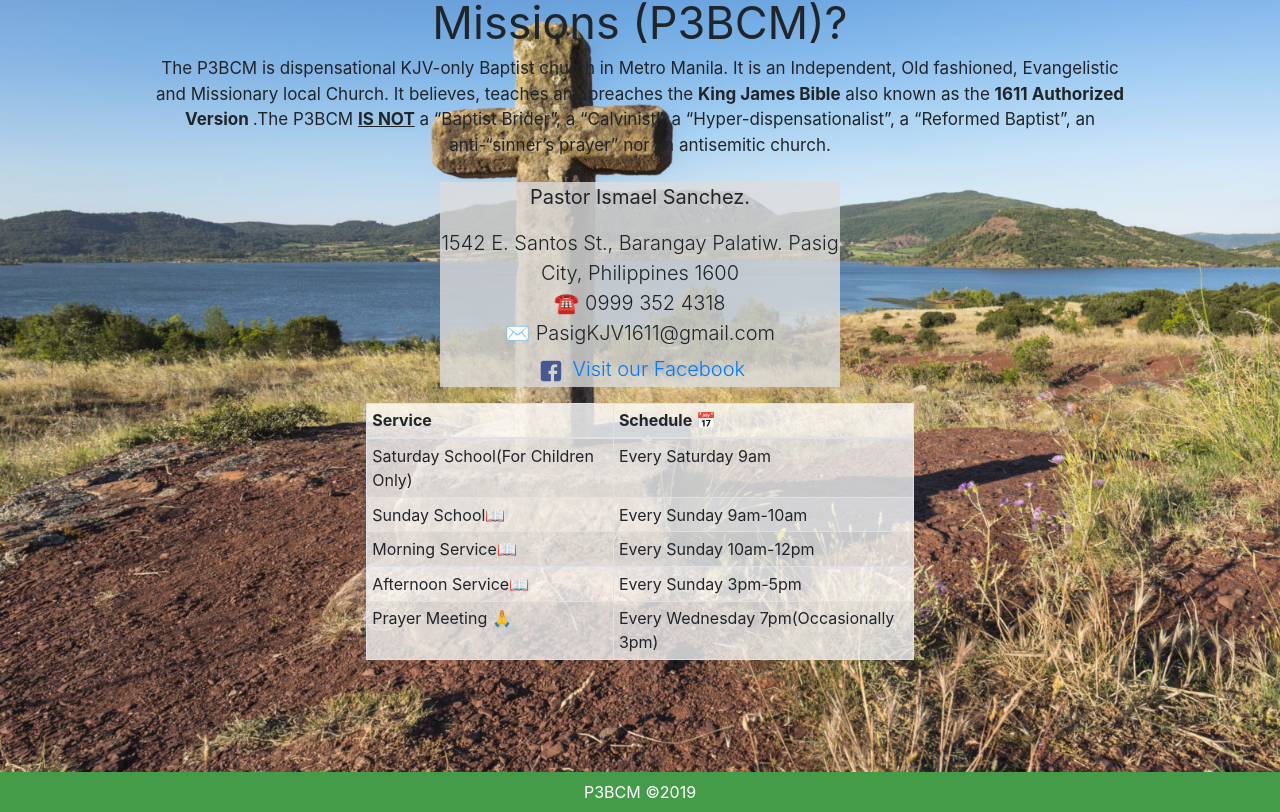
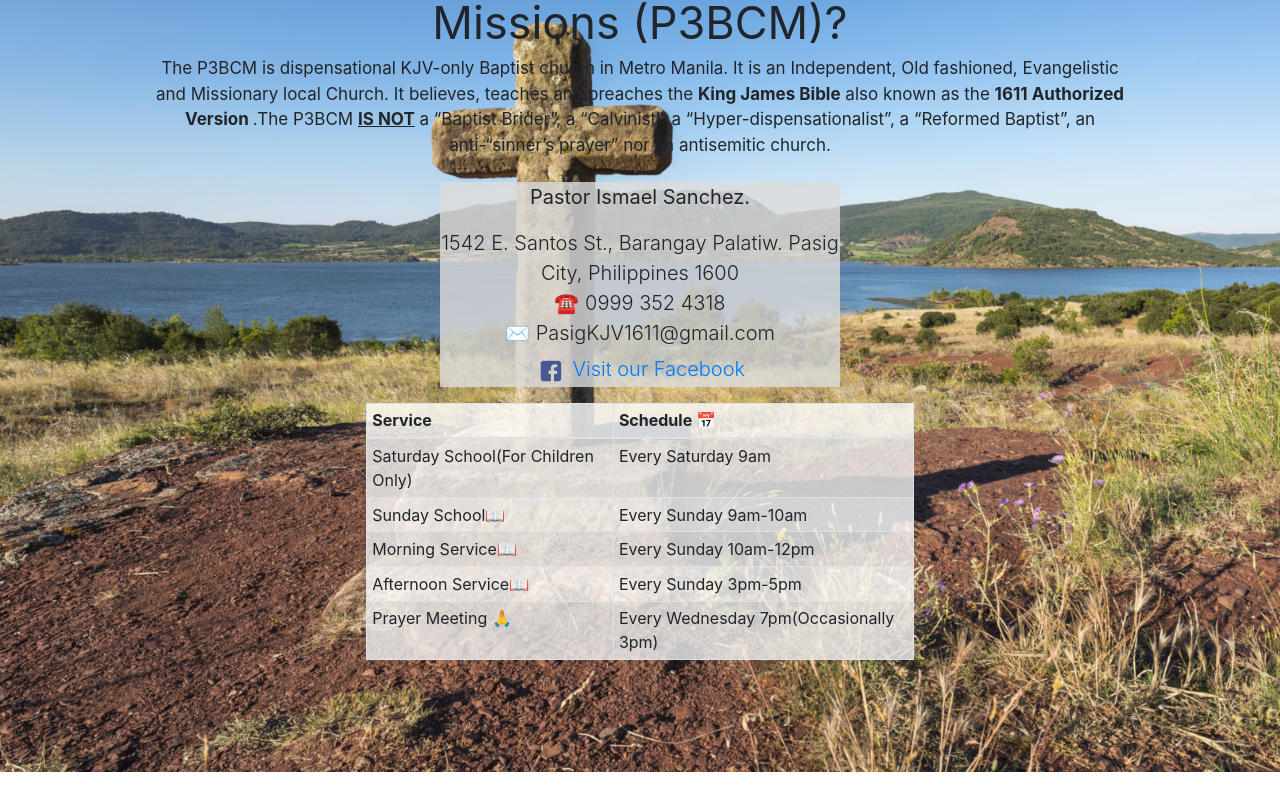
Before and after one commit to gitmarcalinascris/av1611, a React (Create React App) app: page / in a window 1280 px wide. Shown: the part 243-1055 px from the top of the page. After the commit the page ends 1015 px from the top, so only its background shows below. Built offline with nearby package versions, Linux system fonts and the light colour scheme.

Commit message:
uploaded the firebase and footer js

```diff
--- a/src/App.js
+++ b/src/App.js
@@ -1,5 +1,5 @@
 import React from 'react';
-import { Header, Footer } from "./Components/Layout"
+import { Header } from "./Components/Layout"
 import { Route, Switch } from 'react-router-dom'
 import Home from './Components/Home'
 import SOF from './Components/StatementOfFaith'
@@ -21,7 +21,6 @@ function App() {
             <Route  path="/Events" component={Events} />
           </Switch>
         </div>
-        <Footer />
       </div>
 
 
--- a/src/Components/Layout/Footer.js
+++ /dev/null
@@ -1,16 +0,0 @@
-import React from 'react'
-
-const Footer = () => {
-    return (
-        <footer id="FooterContainer" >
-            <div className="justify-content-between p-2">
-                <center>
-                    P3BCM ©2019
-                </center>
-            </div>
-
-        </footer>
-    );
-}
-
-export default Footer;
```
Also changed, not shown: firebase.json (added), 1 other file (tests, documents, lock files or other folders).
